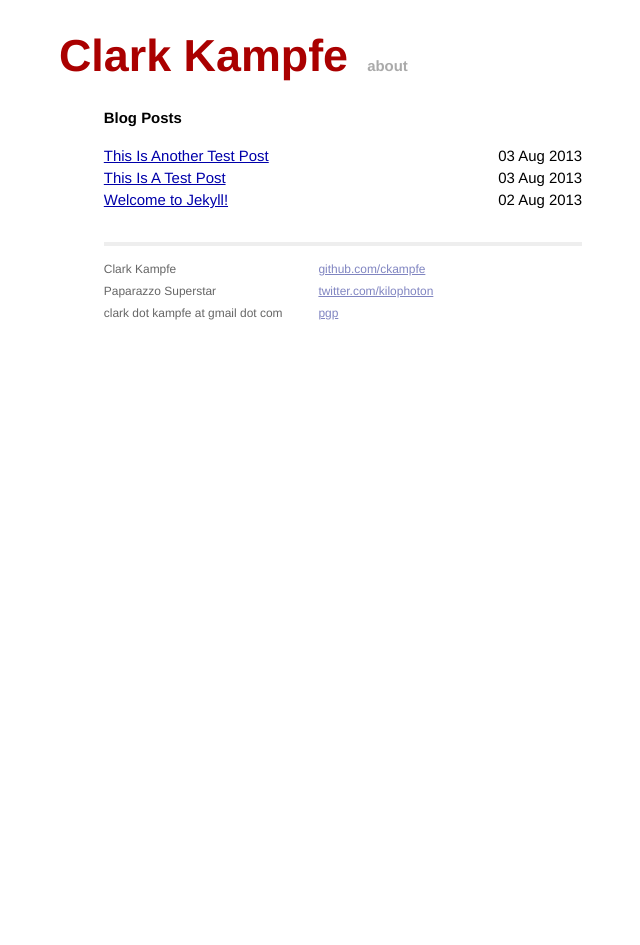
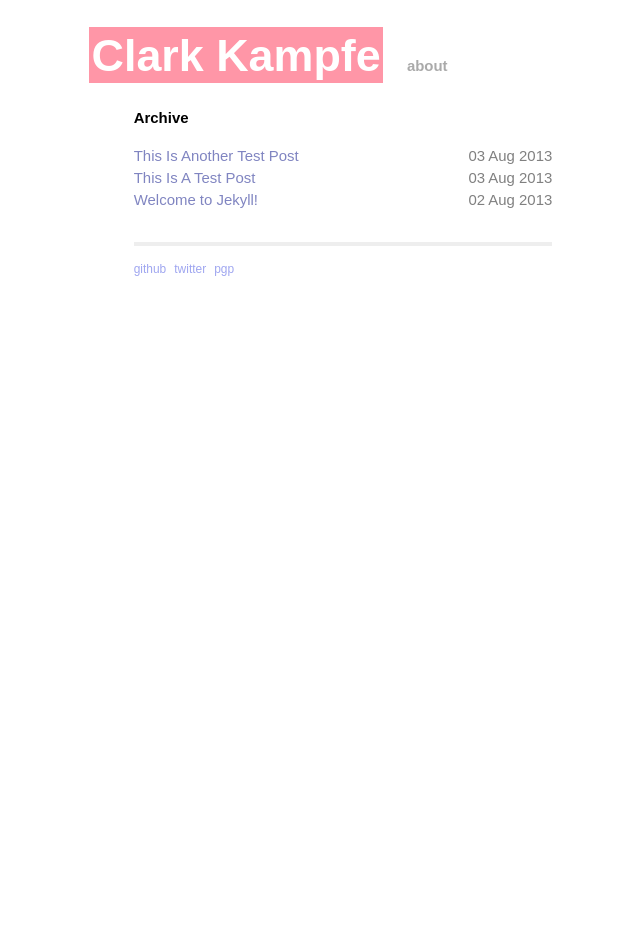
Before and after one commit to ckampfe/zeroclarkthirty.com, a Jekyll site: the page built from index.html, in a window 1280 px wide. Shown: the whole page, without its empty margins (297-937 px from the left). Built offline with Jekyll 4.4.1, drawn with Linux system fonts in a browser that asks for light colours; Markdown is read by kramdown in place of the engine named in the settings.

Commit message:
Style changes
Update header, link colors, footer content

```diff
--- a/_layouts/default.html
+++ b/_layouts/default.html
@@ -29,15 +29,8 @@
             <div class="footer">
               <div class="contact">
                 <p>
-                  Clark Kampfe<br />
-                  Paparazzo Superstar<br />
-                  clark dot kampfe at gmail dot com
-                </p>
-              </div>
-              <div class="contact">
-                <p>
-                  <a href="http://github.com/ckampfe/">github.com/ckampfe</a><br />
-                  <a href="http://twitter.com/kilophoton/">twitter.com/kilophoton</a><br />
+                  <a href="http://github.com/ckampfe/">github</a><br />
+                  <a href="http://twitter.com/kilophoton/">twitter</a><br />
                   <a href="http://pool.sks-keyservers.net:11371/pks/lookup?op=vindex&search=clark+kampfe">pgp</a>
                 </p>
               </div>
--- a/css/main.css
+++ b/css/main.css
@@ -6,7 +6,7 @@
 
 /* Global Reset */
 
-/* * {
+/*  * {
   border: solid 1px black;
 
 }
@@ -22,7 +22,7 @@ html, body { height: 100%; }
 
 body {
   background-color: #FFF;
-  font: 13.34px Helvetica, Arial, sans-serif;
+  font: 13.34px sans-serif, Helvetica, Arial;
   font-size: small;
   text-align: center;
 }
@@ -33,9 +33,9 @@ h1, h2, h3, h4, h5, h6 {
 h1 { margin-bottom: 1em; }
 p { margin: 1em 0; }
 
-a         { color: #00a; }
-a:hover   { color: #000; }
-a:visited { color: #a0a; }
+a         { color: #8085C1; text-decoration: none; }
+a:hover   { color: #636B96; text-decoration: underline }
+// a:visited { color: gray; }
 
 /*****************************************************************************/
 /*
@@ -55,12 +55,13 @@ ul.posts li {
 // date
 ul.posts span {
   color: #aaa;
-  font-family: Monaco, "Courier New", monospace;
+  font-family: "Courier New", monospace, Monaco;
   font-size: 80%;
 }
 
 li span {
   float: right;
+  color: gray;
 }
 
 /*****************************************************************************/
@@ -74,7 +75,7 @@ li span {
 .site {
   font-size: 115%;
   text-align: justify;
-  width: 32em;
+  width: 28em;
   margin: 3em auto 2em;
   line-height: 1.5em;
 }
@@ -92,16 +93,19 @@ li span {
 .site .header h1.title a {
   font-size: 3em;
   margin-left: -1em;
-  color: #a00;
+  color: white;
+  background-color: #FF96A7;
+  padding: 0.06em 0.06em 0.05em 0.06em;
 }
 
 .site .header h1.title a:hover {
-  color: #000;
+  color: gray;
+  background-color: white;
 }
 
 .site .header a.extra {
   color: #aaa;
-  margin-left: 1em;
+  margin-left: 1.3em;
 }
 
 .site .header a.extra:hover {
@@ -114,7 +118,7 @@ li span {
 
 .site .footer {
   font-size: 80%;
-  color: #666;
+  color: #C8C8C8;
   border-top: 4px solid #eee;
   margin-top: 2em;
   overflow: hidden;
@@ -126,7 +130,17 @@ li span {
 }
 
 .site .footer .contact a {
-  color: #8085C1;
+  color: #9FA6F0;
+  padding: 0 8px 0 0;
+  margin: 0 0 0 auto;
+}
+
+.site .footer .contact a:hover {
+  color: #636B96;
+}
+
+.site .footer p {
+  display: inline-flex;
 }
 
 .site .footer .rss {
--- a/index.html
+++ b/index.html
@@ -4,10 +4,10 @@ title: Clark Kampfe
 ---
 
 <div id="home">
-  <h1>Blog Posts</h1>
+  <h1>Archive</h1>
   <ul class="posts">
     {% for post in site.posts %}
-    <li><a href="{{ post.url }}">{{ post.title }}</a>&nbsp <span>{{ post.date | date_to_string }}</span></li>
+    <li><a href="{{ post.url }}">{{ post.title }}</a> &nbsp <span>{{ post.date | date_to_string }}</span></li>
     {% endfor %}
   </ul>
 </div>
```
Also changed, not shown: 1 other file.
